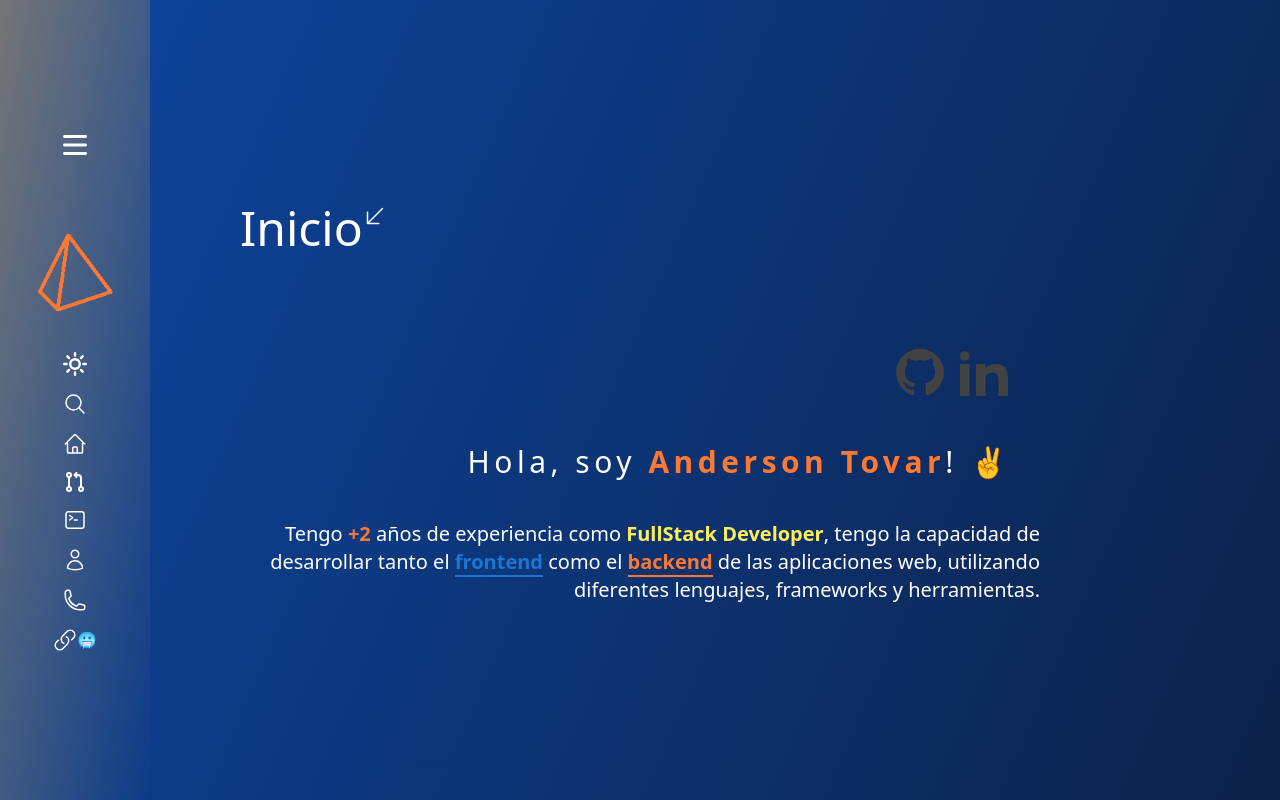
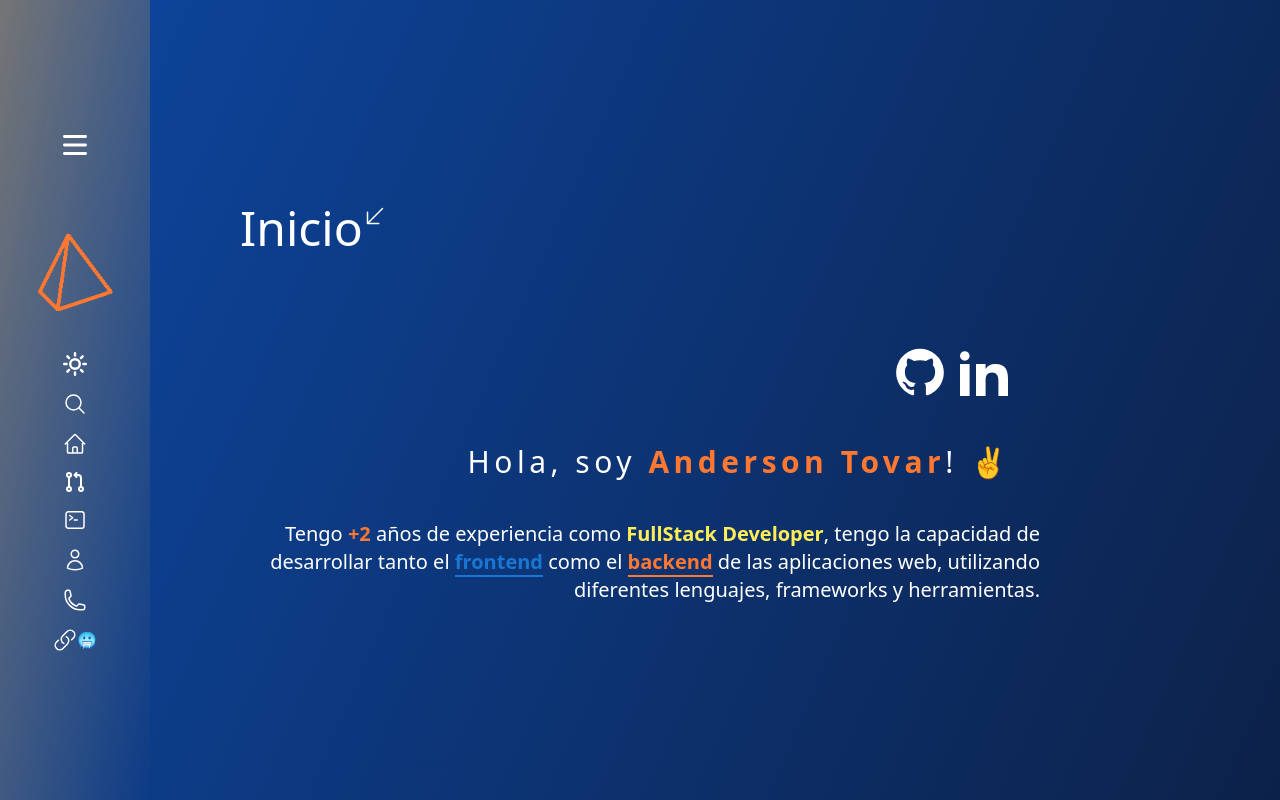
Before and after one commit to esnerf12/portfolio, a React (Vite) app in the folder client/: page / in a window 1280 px wide. Shown: the top 800 px of the page. Built offline with nearby package versions, Linux system fonts and the light colour scheme.

Commit message:
icon color

```diff
--- a/client/src/components/Content.jsx
+++ b/client/src/components/Content.jsx
@@ -24,12 +24,12 @@ export function Content () {
                         <div className='md:p-6'>
                             <div className='flex align-bottom justify-end py-6 md:py-12'>
                                 <a className='cursor-pointer' href="https://github.com/esnerf12/">
-                                    <svg className="mx-2 w-8 h-8 md:w-12 md:h-12 text-gray-800 dark:text-white" aria-hidden="true" xmlns="http://www.w3.org/2000/svg" fill="currentColor" viewBox="0 0 20 20">
+                                    <svg className="mx-2 w-8 h-8 md:w-12 md:h-12" aria-hidden="true" xmlns="http://www.w3.org/2000/svg" fill="currentColor" viewBox="0 0 20 20">
                                         <path fillRule="evenodd" d="M10 .333A9.911 9.911 0 0 0 6.866 19.65c.5.092.678-.215.678-.477 0-.237-.01-1.017-.014-1.845-2.757.6-3.338-1.169-3.338-1.169a2.627 2.627 0 0 0-1.1-1.451c-.9-.615.07-.6.07-.6a2.084 2.084 0 0 1 1.518 1.021 2.11 2.11 0 0 0 2.884.823c.044-.503.268-.973.63-1.325-2.2-.25-4.516-1.1-4.516-4.9A3.832 3.832 0 0 1 4.7 7.068a3.56 3.56 0 0 1 .095-2.623s.832-.266 2.726 1.016a9.409 9.409 0 0 1 4.962 0c1.89-1.282 2.717-1.016 2.717-1.016.366.83.402 1.768.1 2.623a3.827 3.827 0 0 1 1.02 2.659c0 3.807-2.319 4.644-4.525 4.889a2.366 2.366 0 0 1 .673 1.834c0 1.326-.012 2.394-.012 2.72 0 .263.18.572.681.475A9.911 9.911 0 0 0 10 .333Z" clipRule="evenodd"/>
                                     </svg>
                                 </a>
                                 <a className='cursor-pointer' href="https://linkedin.com/in/anderson-tovar">
-                                    <svg className="mx-2 w-8 h-8 md:w-12 md:h-12 text-gray-800 dark:text-white" aria-hidden="true" xmlns="http://www.w3.org/2000/svg" fill="currentColor" viewBox="0 0 15 15">
+                                    <svg className="mx-2 w-8 h-8 md:w-12 md:h-12" aria-hidden="true" xmlns="http://www.w3.org/2000/svg" fill="currentColor" viewBox="0 0 15 15">
                                         <path fillRule="evenodd" d="M7.979 5v1.586a3.5 3.5 0 0 1 3.082-1.574C14.3 5.012 15 7.03 15 9.655V15h-3v-4.738c0-1.13-.229-2.584-1.995-2.584-1.713 0-2.005 1.23-2.005 2.5V15H5.009V5h2.97ZM3 2.487a1.5 1.5 0 1 1-3 0 1.5 1.5 0 0 1 3 0Z" clipRule="evenodd"/>
                                         <path d="M3 5.012H0V15h3V5.012Z"/>
                                     </svg>
```
